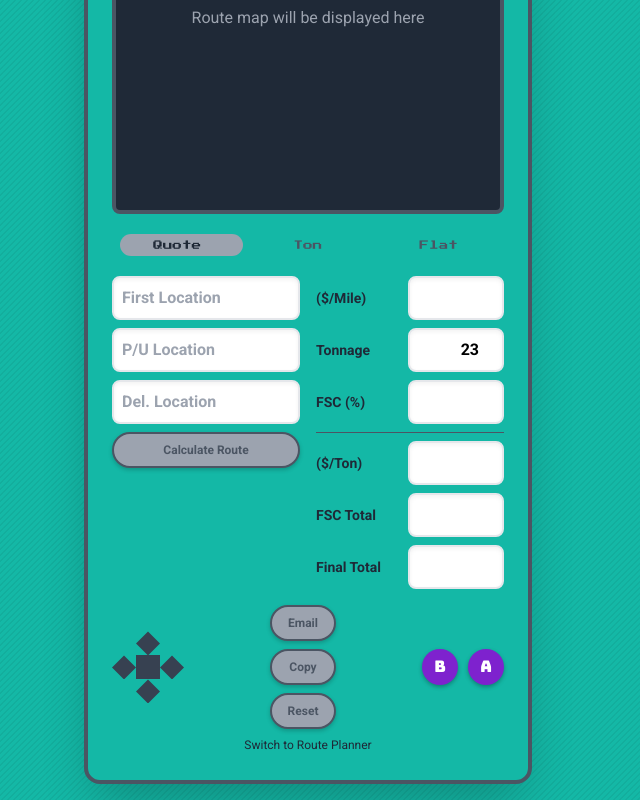
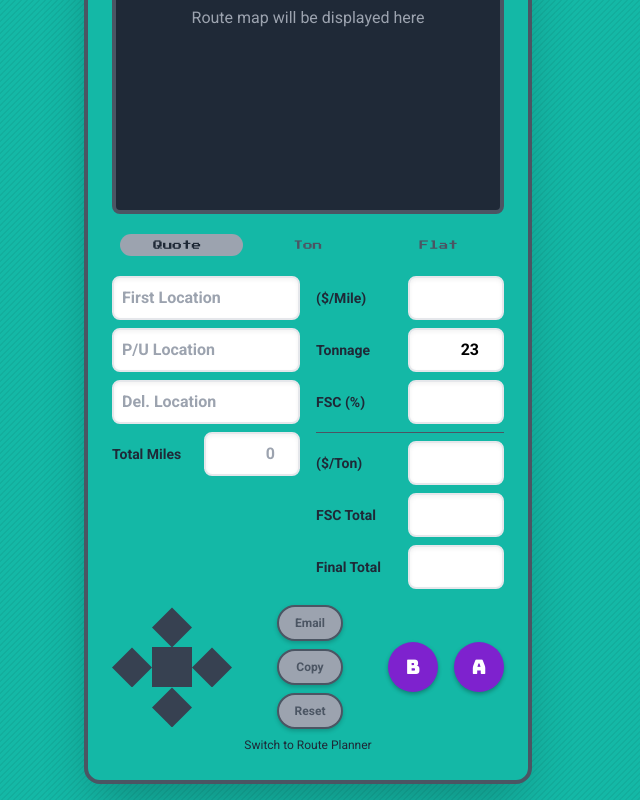
Before and after one commit to Gardnermason/freight-rate-player, a plain HTML site: page index.html in a window 1280 px wide. Both pictures are taken after a click on the button "Switch to Route Planner". Shown: the part 294-1094 px from the top of the page, without its empty margins (332-972 px from the left). Drawn offline with nearby package versions, Linux system fonts and the light colour scheme.

Commit message:
Update index.html

```diff
--- a/index.html
+++ b/index.html
@@ -33,7 +33,7 @@
 
         #side-menu { transition: transform 0.3s ease-in-out; }
 
-        .d-pad { display: grid; grid-template-columns: 1fr 1fr 1fr; width: 72px; height: 72px; }
+        .d-pad { display: grid; grid-template-columns: 1fr 1fr 1fr; width: 120px; height: 120px; }
         .d-pad-btn { background-color: #374151; transition: background-color 0.2s; }
         .d-pad-btn:active { background-color: #4b5563; }
         .up { grid-column: 2; grid-row: 1; clip-path: polygon(50% 0%, 100% 50%, 50% 100%, 0% 50%);}
@@ -42,8 +42,8 @@
         .right { grid-column: 3; grid-row: 2; clip-path: polygon(50% 0%, 100% 50%, 50% 100%, 0% 50%);}
         .down { grid-column: 2; grid-row: 3; clip-path: polygon(50% 0%, 100% 50%, 50% 100%, 0% 50%);}
 
-        .ab-buttons { display: flex; align-items: center; gap: 10px; }
-        .ab-btn { width: 36px; height: 36px; border-radius: 50%; background-color: #7e22ce; color: white; font-family: 'Bungee', sans-serif; text-align: center; line-height: 36px; box-shadow: 0 2px 4px rgba(0,0,0,0.3); transition: background-color 0.2s; }
+        .ab-buttons { display: flex; align-items: center; gap: 1rem; }
+        .ab-btn { width: 50px; height: 50px; border-radius: 50%; background-color: #7e22ce; color: white; font-family: 'Bungee', sans-serif; text-align: center; line-height: 50px; box-shadow: 0 2px 4px rgba(0,0,0,0.3); transition: background-color 0.2s; font-size: 1.25rem; }
         .ab-btn:active { background-color: #9333ea; }
 
         .action-btn {
@@ -162,7 +162,7 @@
             <div class="mt-auto p-4 border-t border-gray-200 dark:border-gray-700">
                 <h3 class="text-lg font-semibold text-center text-[#003366] dark:text-blue-200">Calculation Counter</h3>
                 <p id="personal-calc-counter" class="text-4xl font-bold text-center text-blue-600 dark:text-blue-400 mt-2">0</p>
-                <p class="text-center text-xs text-gray-400 dark:text-gray-500 mt-2">Version 2.8</p>
+                <p class="text-center text-xs text-gray-400 dark:text-gray-500 mt-2">Version 2.7</p>
             </div>
             <!-- History View -->
             <div id="history-view" class="hidden absolute inset-0 bg-white dark:bg-gray-800 p-5">
@@ -224,7 +224,10 @@
                     <input type="text" id="stop1" placeholder="First Location" class="form-input editable-field w-full p-2 font-semibold border-2 rounded-lg shadow-inner">
                     <input type="text" id="stop2" placeholder="P/U Location" class="form-input editable-field w-full p-2 font-semibold border-2 rounded-lg shadow-inner">
                     <input type="text" id="stop3" placeholder="Del. Location" class="form-input editable-field w-full p-2 font-semibold border-2 rounded-lg shadow-inner">
-                    <button type="button" id="calculate-route-btn" class="w-full action-btn btn-copy text-xs mt-1">Calculate Route</button>
+                    <div class="flex items-center justify-between">
+                        <label class="font-bold text-sm text-gray-800">Total Miles</label>
+                        <input type="number" id="total-miles-output" readonly class="form-input output-field w-24 p-2 text-right font-semibold border-2 rounded-lg shadow-inner cursor-not-allowed" placeholder="0">
+                    </div>
                 </div>
                 <div id="manual-miles-input" class="space-y-2">
                      <div class="flex items-center justify-between">
```
